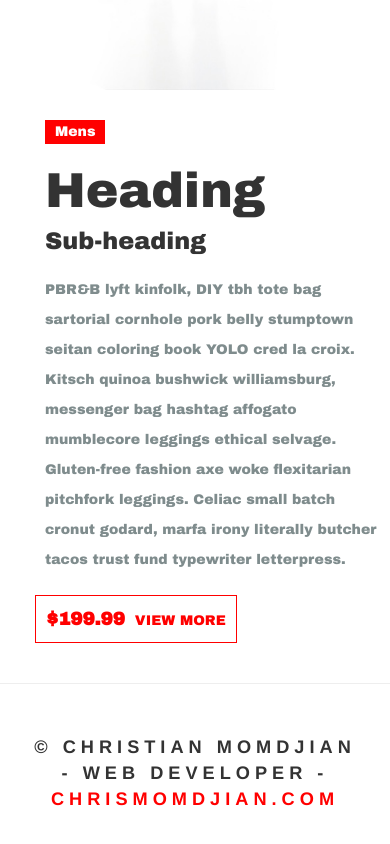
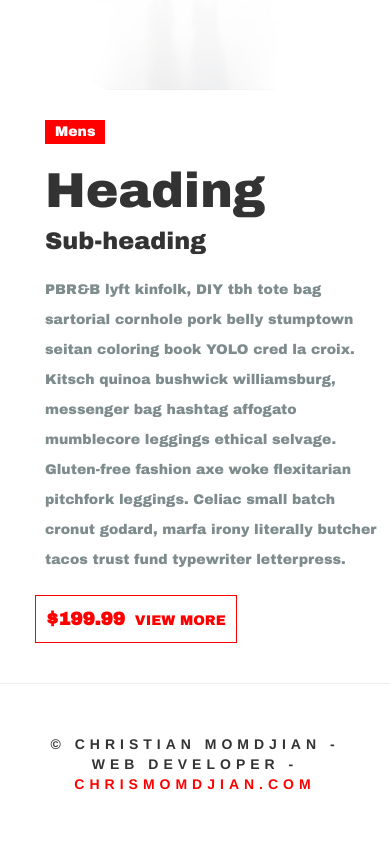
Before and after one commit to chrismomdjian/clothing-brand-landpage-design, a plain HTML site: page index.html in a window 390 px wide. Shown: the part 559-1403 px from the top of the page. Drawn offline with nearby package versions, Linux system fonts and the light colour scheme.

Commit message:
changed footer font size on mobile

```diff
--- a/style.css
+++ b/style.css
@@ -175,4 +175,8 @@ img {
   #footer-divider {
     display: block;
   }
+
+  .footer {
+    font-size: 1em;
+  }
 }
```
